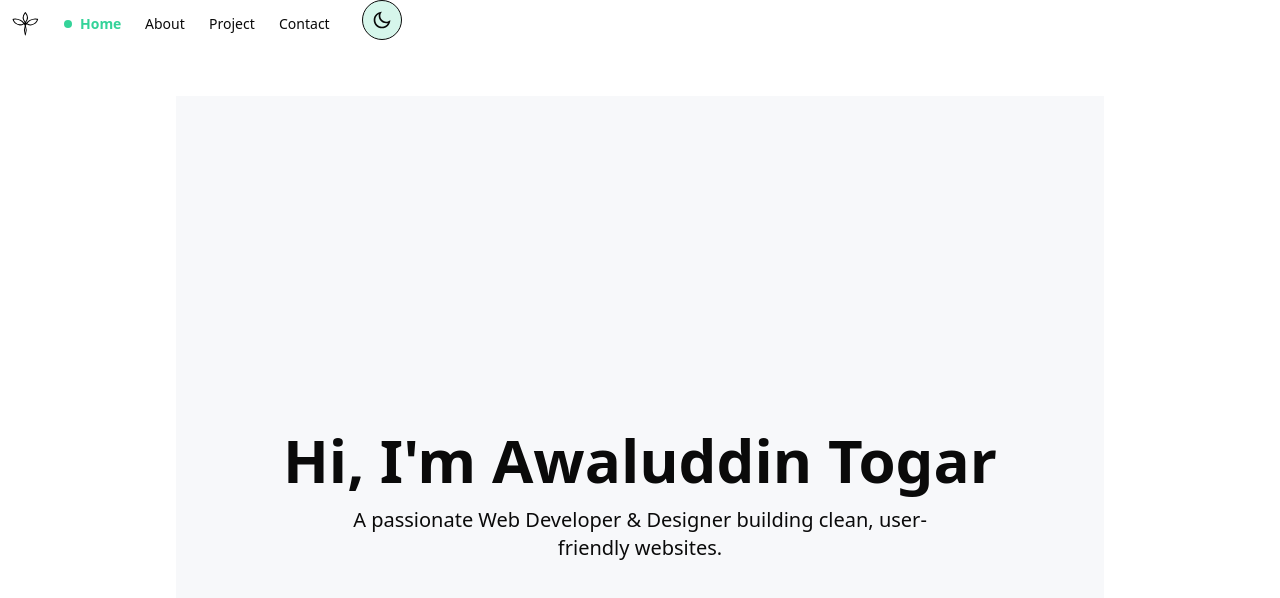
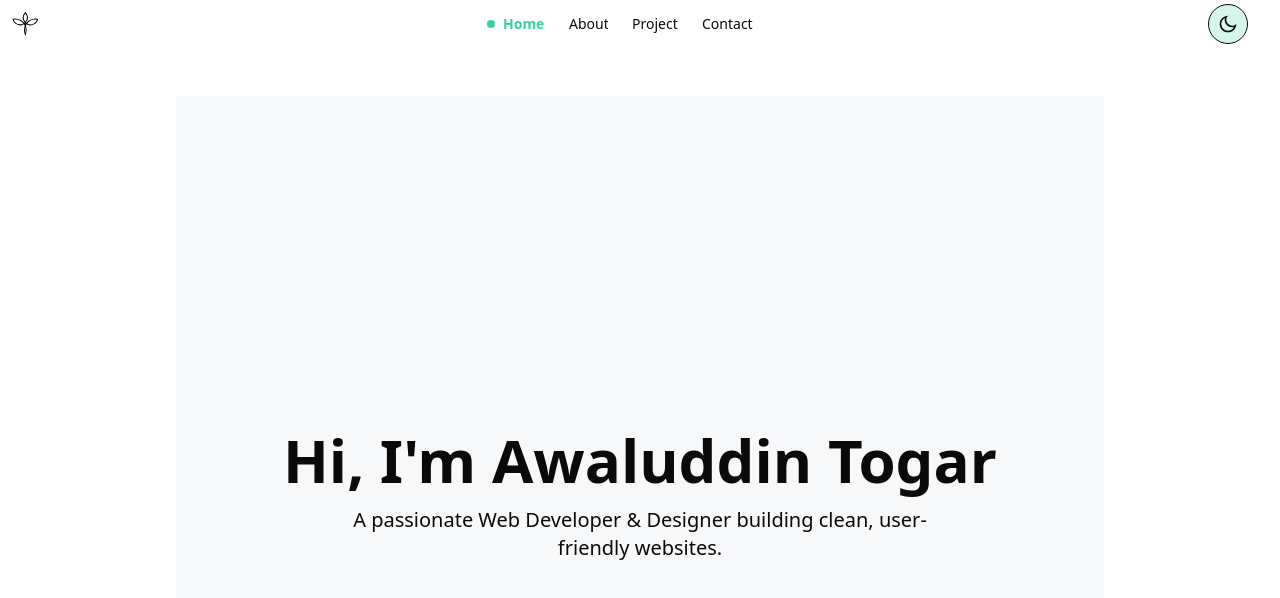
Before and after one commit to awtogar/Portfolio, a React (Vite) app: page / in a window 1280 px wide. Shown: the top 598 px of the page. Built offline with nearby package versions, Linux system fonts and the light colour scheme.

Commit message:
init changes desktop header

```diff
--- a/src/components/Header/Header.jsx
+++ b/src/components/Header/Header.jsx
@@ -44,7 +44,7 @@ const Header = () => {
 	return (
 		<header className="">
 			{/* Components Desktop Navigation HEADER */}
-			<nav ref={navRef} className="hidden md:flex space-x-8 transition-all duration-300 ease-in-out">
+			<nav ref={navRef} className="hidden md:flex space-x-8 items-center justify-between px-8h-16 sticky w-[calc(100%-2rem)] transition-all duration-300 ease-in-out">
 				<div className="flex items-center gap-4">
 					<svg xmlns="http://www.w3.org/2000/svg" viewBox="0 0 464.09 429.34" className="h-[3rem] w-[3rem]">
 						<g>
@@ -60,7 +60,6 @@ const Header = () => {
 				<ul className="flex items-center gap-6 text-sm font-medium">
 					{menus.map((menu) => (
 						<li key={menu.path} className="relative">
-							{/* Active dot indicator */}
 							{active === menu.path && (
 								<span className="absolute -left-4 top-1/2 -translate-y-1/2 h-2 w-2 rounded-full bg-highlight" />
 							)}
--- a/src/styles/globals.css
+++ b/src/styles/globals.css
@@ -19,8 +19,6 @@
 	--color-glass: rgba(255, 255, 255, 0.3);
 	--color-glass-border: rgba(  0, 0, 0, 0.1);
 	--border-glass: 1px solid var(--color-glass-border);
-
-
 
 	--blur-sm: 0.75rem;
 	--blur-md: 1.5rem;
@@ -65,13 +63,3 @@
 	--color-glass-border: rgba(255, 255, 255, 0.1);
 	--border-glass: 1px solid var(--color-glass-border);
 }
-
-@layer components {
-	.glass{
-		background: var(--color-backdrop);
-		backdrop-filter: var(--blur-md);
-		-webkit-backdrop-filter: var(--blur-md);
-		border-radius: var(--radius-xs);
-		border: 1px solid var(--border-color);
-	}
-}
```
